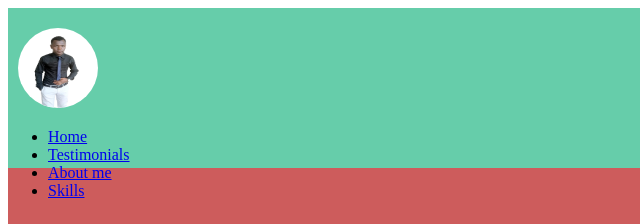
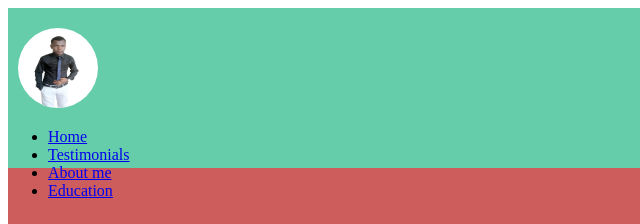
Before and after one commit to kurgatfelo/portfolio-, a plain HTML site: page index.html in a window 1280 px wide. Shown: the top 224 px of the page, 0-640 px from the left. Drawn offline with Linux system fonts and the light colour scheme.

```diff
--- a/index.html
+++ b/index.html
@@ -21,8 +21,8 @@
                 <li><a href="Home.html">Home</a></li>
                 <li><a href="Testimonials.html">Testimonials</a></li>
                 <li><a href="Aboutme.html">About me</a></li>
+                <li><a href="Education.html">Education</a></li>
 
-                <li><a href="Skills.html">Skills</a></li>
             </ul>
         </div>
     </nav>
```
